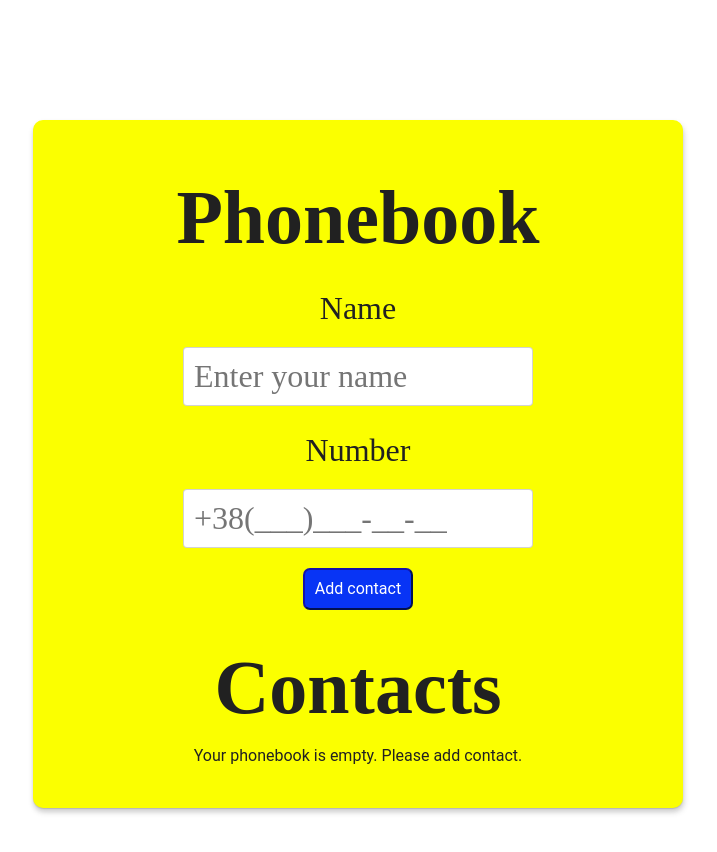
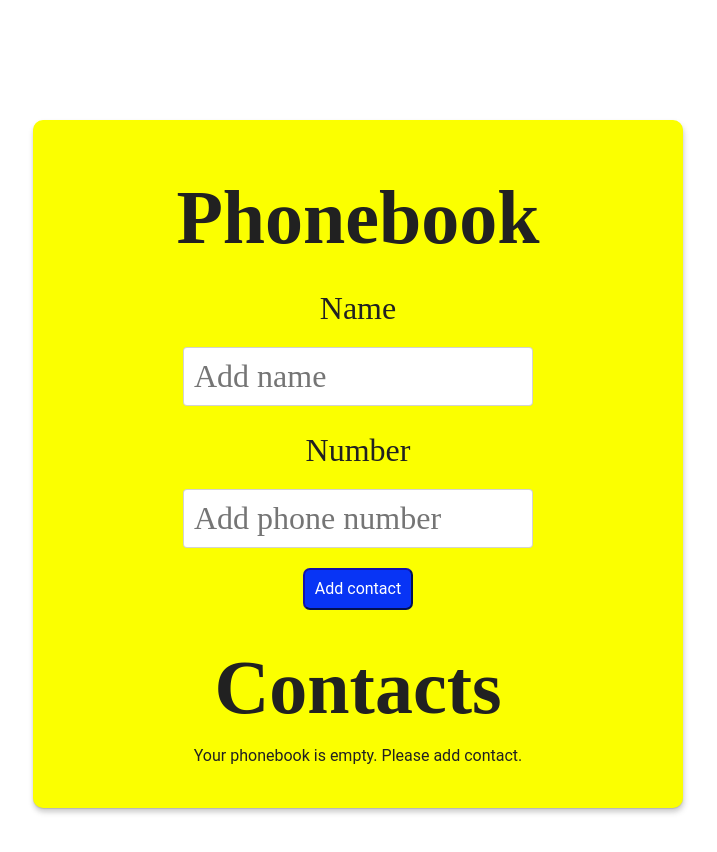
Before and after one commit to veles87/goit-react-hw-04-hooks-phonebook, a React (Create React App) app: page / in a window 1280 px wide. Shown: the top 852 px of the page, without its empty margins (282-999 px from the left). Built offline with nearby package versions, Linux system fonts and the light colour scheme.

Commit message:
исправил ошибку с вводом номера телефона

```diff
--- a/src/App.js
+++ b/src/App.js
@@ -28,13 +28,9 @@ function App() {
         (contact) => contact.name.toLowerCase() === name.toLowerCase()
       )
     ) {
-      alert(`${name} is already in contacts.`);
+      alert(`${name} Такой номер уже существует.`);
     } else if (contacts.find((contact) => contact.number === number)) {
-      alert(`${number} is already in contacts.`);
-    } else if (!name.trim() || !number.trim()) {
-      alert("Enter the contact's name and number phone!");
-    } else if (!/\d{3}[-]\d{2}[-]\d{2}/g.test(number)) {
-      alert("Enter the correct number phone!");
+      alert(`${number} Такой номер уже существует.`);
     } else {
       setContacts((prevContacts) => [...prevContacts, contact]);
     }
--- a/src/components/FormContacts/FormContacts.js
+++ b/src/components/FormContacts/FormContacts.js
@@ -45,7 +45,7 @@ function ContactForm({ onSubmit }) {
           value={name}
           onChange={handleChange}
           title="Имя может состоять только из букв, апострофа, тире и пробелов. Например Adrian, Jacob Mercer, Charles de Batz de Castelmore d'Artagnan и т. п."
-          placeholder="Enter your name"
+          placeholder="Add name"
           autoComplete="off"
           required
         />
@@ -57,12 +57,12 @@ function ContactForm({ onSubmit }) {
           type="tel"
           className={styles.Input}
           name="number"
-          pattern="\+?\d{1,4}?[-.\s]?\(?\d{1,3}?\)?[-.\s]?\d{1,4}[-.\s]?\d{1,4}[-.\s]?\d{1,9}"
+          pattern="(\+?( |-|\.)?\d{1,2}( |-|\.)?)?(\(?\d{3}\)?|\d{3})( |-|\.)?(\d{3}( |-|\.)?\d{4})"
 
           value={number}
           onChange={handleChange}
           title="Номер телефона должен состоять цифр и может содержать пробелы, тире, круглые скобки и может начинаться с +"
-          placeholder="+38(___)___-__-__"
+          placeholder="Add phone number"
           autoComplete="on"
           required
 
```
